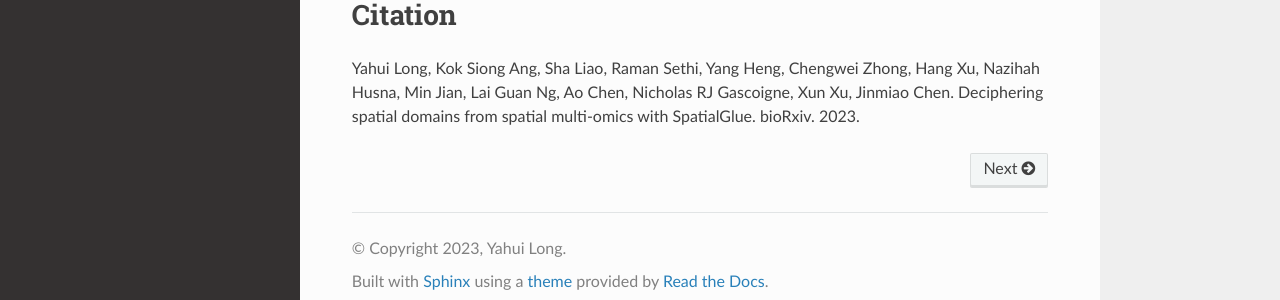
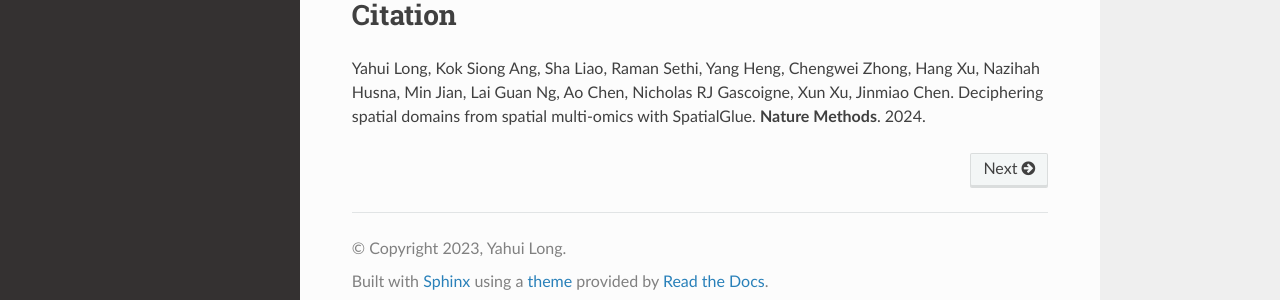
Before and after one commit to JinmiaoChenLab/SpatialGlue_tutorials, a Sphinx documentation site: the page built from docs/source/index.rst, in a window 1280 px wide and 900 px high, scrolled down 635 px. Shown: the part 582-882 px from the top of the window. Built offline with Sphinx 7.4.7 and the Read the Docs theme 2.0.0, drawn with Linux system fonts in a browser that asks for light colours.

Commit message:
Update index.rst

```diff
--- a/docs/source/index.rst
+++ b/docs/source/index.rst
@@ -29,4 +29,4 @@ Integration of multiple data modalities in a spatially informed manner remains a
 
 Citation
 ========
-Yahui Long, Kok Siong Ang, Sha Liao, Raman Sethi, Yang Heng, Chengwei Zhong, Hang Xu, Nazihah Husna, Min Jian, Lai Guan Ng, Ao Chen, Nicholas RJ Gascoigne, Xun Xu, Jinmiao Chen. Deciphering spatial domains from spatial multi-omics with SpatialGlue. bioRxiv. 2023.
+Yahui Long, Kok Siong Ang, Sha Liao, Raman Sethi, Yang Heng, Chengwei Zhong, Hang Xu, Nazihah Husna, Min Jian, Lai Guan Ng, Ao Chen, Nicholas RJ Gascoigne, Xun Xu, Jinmiao Chen. Deciphering spatial domains from spatial multi-omics with SpatialGlue. **Nature Methods**. 2024.
```
